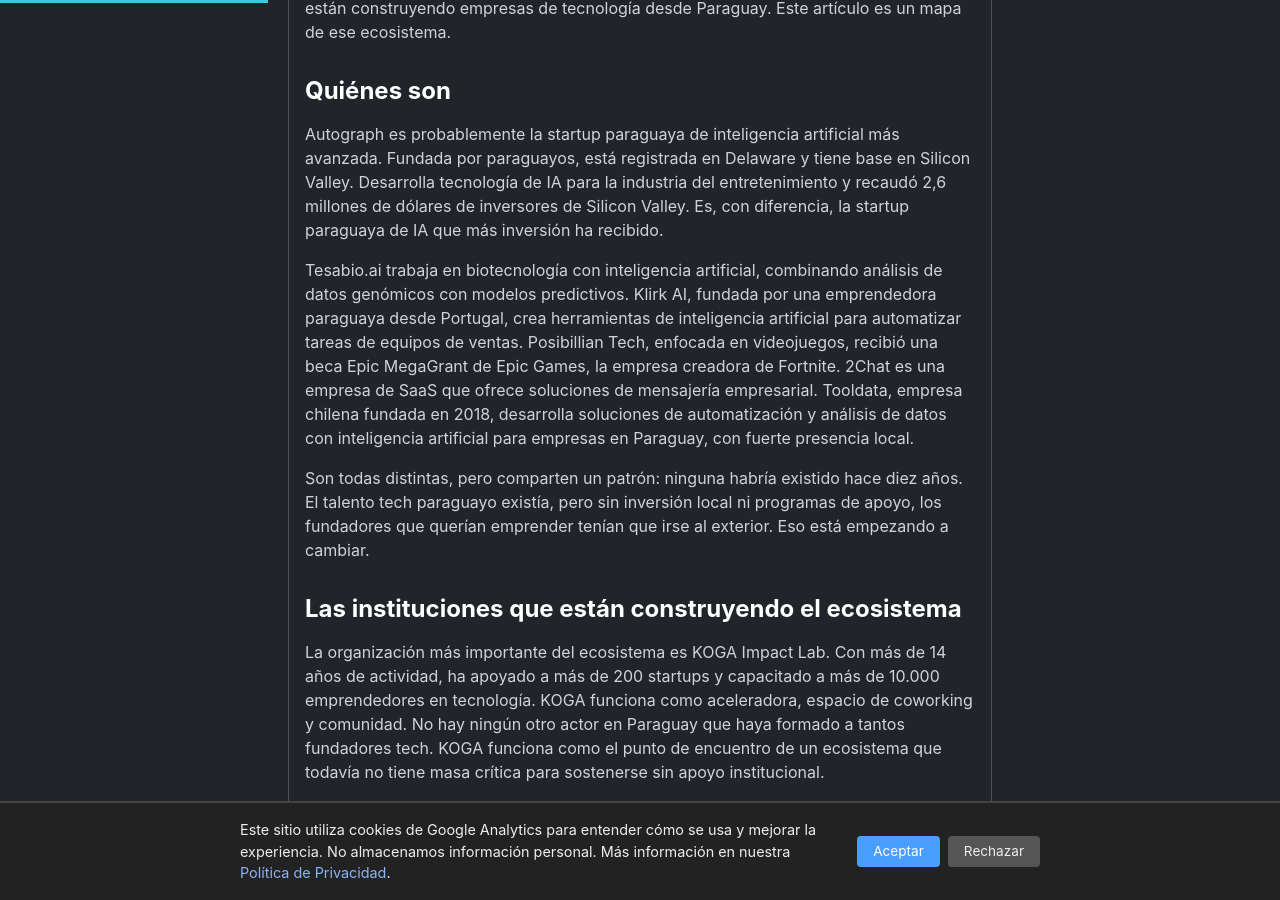
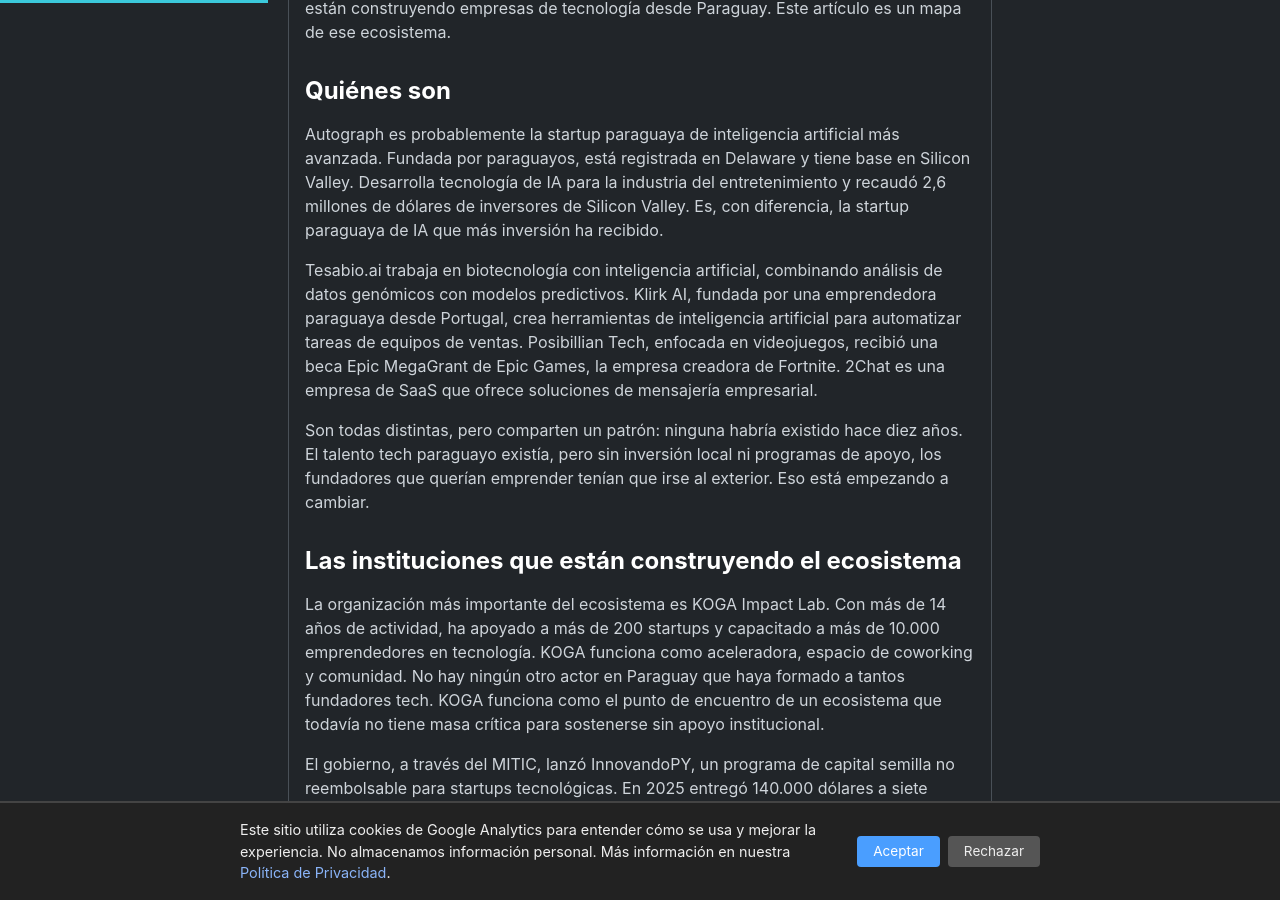
Before and after one commit to miravosqueinteresante/muchotexto.net, a Jekyll site: the page built from _posts/2026-07-14-startups-ia-paraguay.md, in a window 1280 px wide and 900 px high, scrolled down 777 px. Built offline with Jekyll 4.4.1, drawn with Linux system fonts in a browser that asks for light colours.

Commit message:
fix: remove Tooldata from startups article #35 - it is Chilean, not Paraguayan

```diff
--- a/_posts/2026-07-14-startups-ia-paraguay.md
+++ b/_posts/2026-07-14-startups-ia-paraguay.md
@@ -18,7 +18,7 @@
 
 Autograph es probablemente la startup paraguaya de inteligencia artificial más avanzada. Fundada por paraguayos, está registrada en Delaware y tiene base en Silicon Valley. Desarrolla tecnología de IA para la industria del entretenimiento y recaudó 2,6 millones de dólares de inversores de Silicon Valley. Es, con diferencia, la startup paraguaya de IA que más inversión ha recibido.
 
-Tesabio.ai trabaja en biotecnología con inteligencia artificial, combinando análisis de datos genómicos con modelos predictivos. Klirk AI, fundada por una emprendedora paraguaya desde Portugal, crea herramientas de inteligencia artificial para automatizar tareas de equipos de ventas. Posibillian Tech, enfocada en videojuegos, recibió una beca Epic MegaGrant de Epic Games, la empresa creadora de Fortnite. 2Chat es una empresa de SaaS que ofrece soluciones de mensajería empresarial. Tooldata, empresa chilena fundada en 2018, desarrolla soluciones de automatización y análisis de datos con inteligencia artificial para empresas en Paraguay, con fuerte presencia local.
+Tesabio.ai trabaja en biotecnología con inteligencia artificial, combinando análisis de datos genómicos con modelos predictivos. Klirk AI, fundada por una emprendedora paraguaya desde Portugal, crea herramientas de inteligencia artificial para automatizar tareas de equipos de ventas. Posibillian Tech, enfocada en videojuegos, recibió una beca Epic MegaGrant de Epic Games, la empresa creadora de Fortnite. 2Chat es una empresa de SaaS que ofrece soluciones de mensajería empresarial.
 
 Son todas distintas, pero comparten un patrón: ninguna habría existido hace diez años. El talento tech paraguayo existía, pero sin inversión local ni programas de apoyo, los fundadores que querían emprender tenían que irse al exterior. Eso está empezando a cambiar.
 
```
